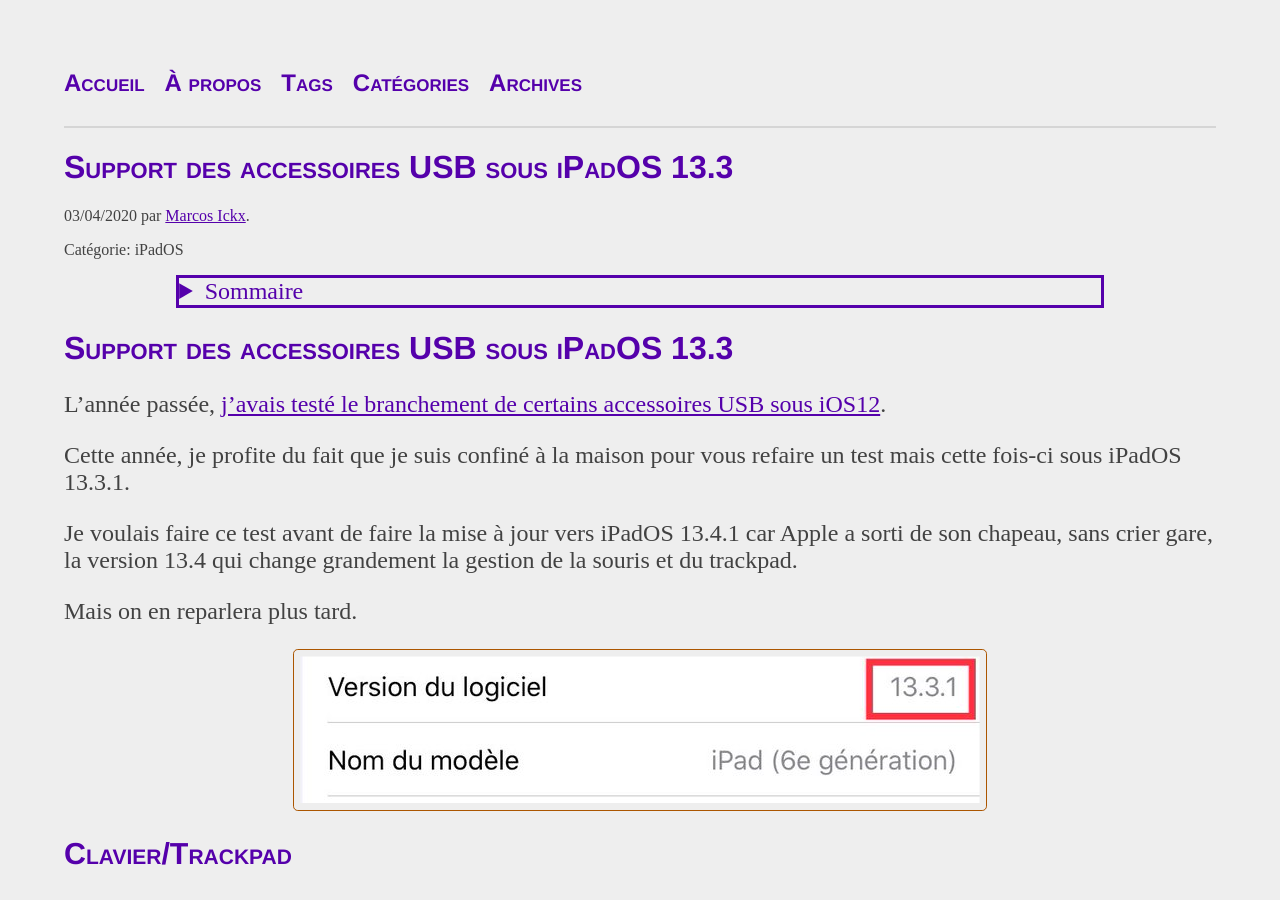
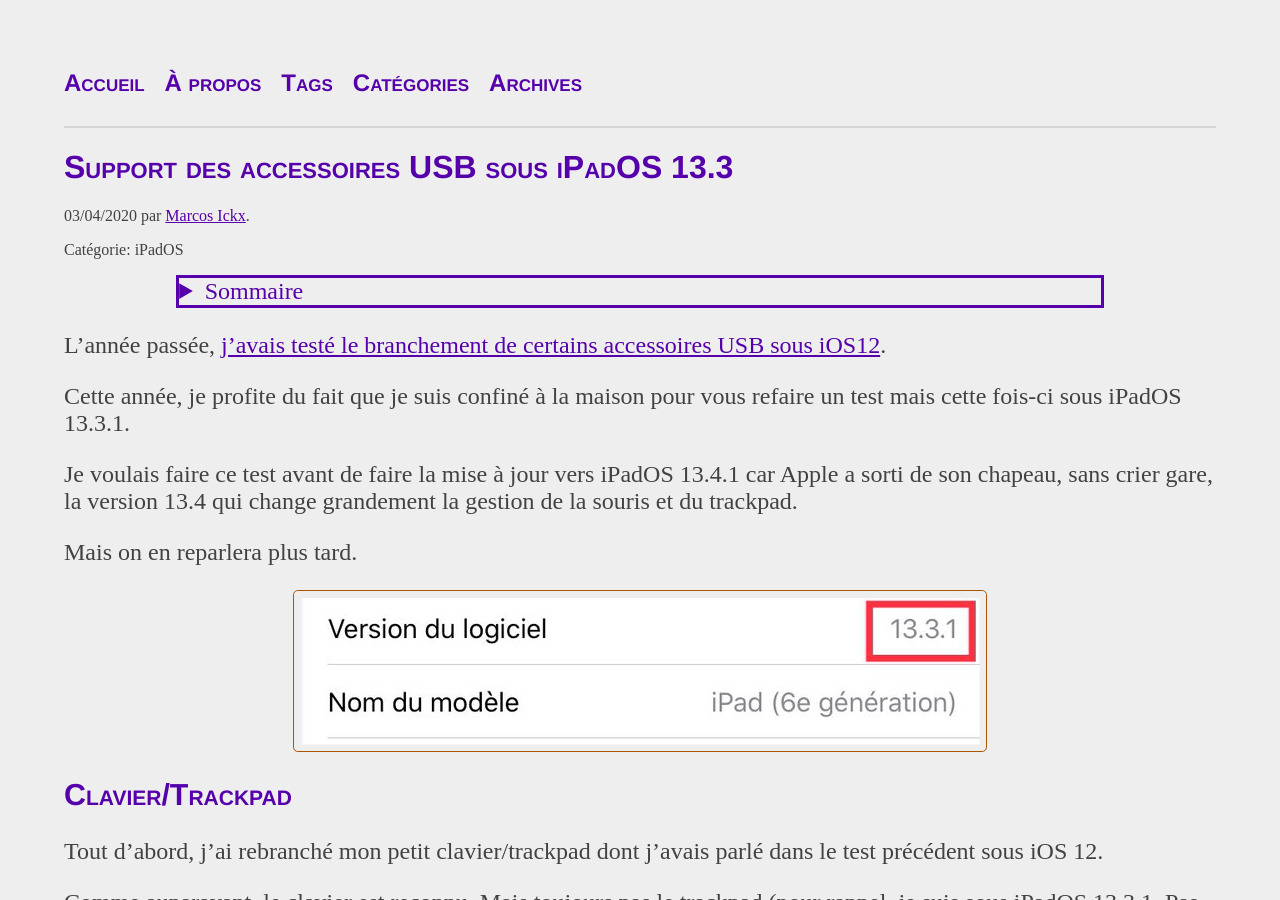
Before and after one commit to MarcosIckx/PreviewMarcosxNet, a Jekyll site: the page built from _posts/2020/2020-04-03-Support-Accessoires-USB-iPadOS-13.3.md, in a window 1280 px wide and 900 px high. Built offline with Jekyll 4.4.1, drawn with Linux system fonts in a browser that asks for light colours.

Commit message:
Update 2020-04-03-Support-Accessoires-USB-iPadOS-13.3.md

```diff
--- a/_posts/2020/2020-04-03-Support-Accessoires-USB-iPadOS-13.3.md
+++ b/_posts/2020/2020-04-03-Support-Accessoires-USB-iPadOS-13.3.md
@@ -71,8 +71,6 @@
     - title: Support des accessoires USB sous iOS 12
       url: /2019/08/01/Support-Accessoires-USB-iOS-12.html
 ---
-
-# Support des accessoires USB sous iPadOS 13.3
 
 L'année passée, [{{ page.liens["Lien-1"].alt }}][{{ page.liens["Lien-1"].id }}].
 
@@ -260,7 +258,7 @@
 %}
 
 
-# Conclusion
+## Conclusion
 
 * Sous iPadOS 13.3.1, je n’ai toujours pas de support du petit Trackpad intégré à mon petit clavier USB
 * le support des clefs USB a été libéré et c’est un vrai plaisir😍
```
